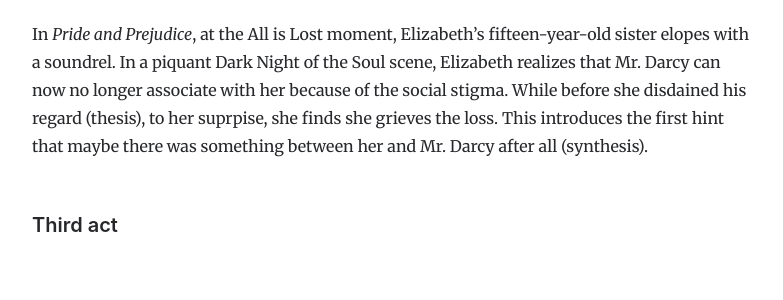
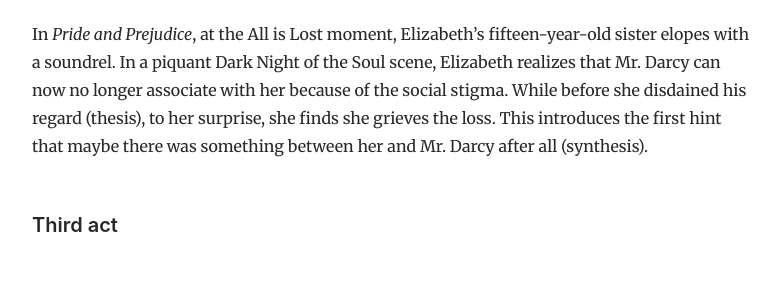
Before and after one commit to natelistrom/natelistrom.github.io, a Jekyll site: the page built from _posts/2023-09-16-thesis-antithesis-synthesis.md, in a window 1280 px wide and 1400 px high, scrolled down 4921 px. Shown: the part 236-536 px from the top of the window, without its empty margins (248-1031 px from the left). Built offline with Jekyll 4.4.1, drawn with Linux system fonts in a browser that asks for light colours; some of the changed text lies outside the part shown.

Commit message:
Fix typos and minor wording updates on thesis-antithesis-sythesis note

```diff
--- a/_posts/2023-09-16-thesis-antithesis-synthesis.md
+++ b/_posts/2023-09-16-thesis-antithesis-synthesis.md
@@ -82,7 +82,7 @@ In the midpoint of Jane Austen's 1813 novel _Pride and Prejudice_, protagonist E
 
 In the All is Lost moment and Dark Night of the Soul, the antithesis definitively disproves the protagonist's thesis. This utter defeat forces the protagonist into a dilemma. She has tried every possible way to rescue her thesis, and nothing has worked. To move on, she must finally abandon her thesis and accept the truth of the synthesis. (Or, in a tragedy, she is unable to accept the synthesis, and her choice to return obstinately to her failed thesis dooms her.)
 
-In _Pride and Prejudice_, at the All is Lost moment, Elizabeth's fifteen-year-old sister elopes with a soundrel. In a piquant Dark Night of the Soul scene, Elizabeth realizes that Mr. Darcy can now no longer associate with her because of the social stigma. While before she disdained his regard (thesis), to her suprpise, she finds she grieves the loss. This introduces the first hint that maybe there was something between her and Mr. Darcy after all (synthesis).
+In _Pride and Prejudice_, at the All is Lost moment, Elizabeth's fifteen-year-old sister elopes with a soundrel. In a piquant Dark Night of the Soul scene, Elizabeth realizes that Mr. Darcy can now no longer associate with her because of the social stigma. While before she disdained his regard (thesis), to her surprise, she finds she grieves the loss. This introduces the first hint that maybe there was something between her and Mr. Darcy after all (synthesis).
 
 #### Third act
 
```
Also changed, not shown: other parts of _posts/2023-09-16-thesis-antithesis-synthesis.md (+4 -4 lines).
